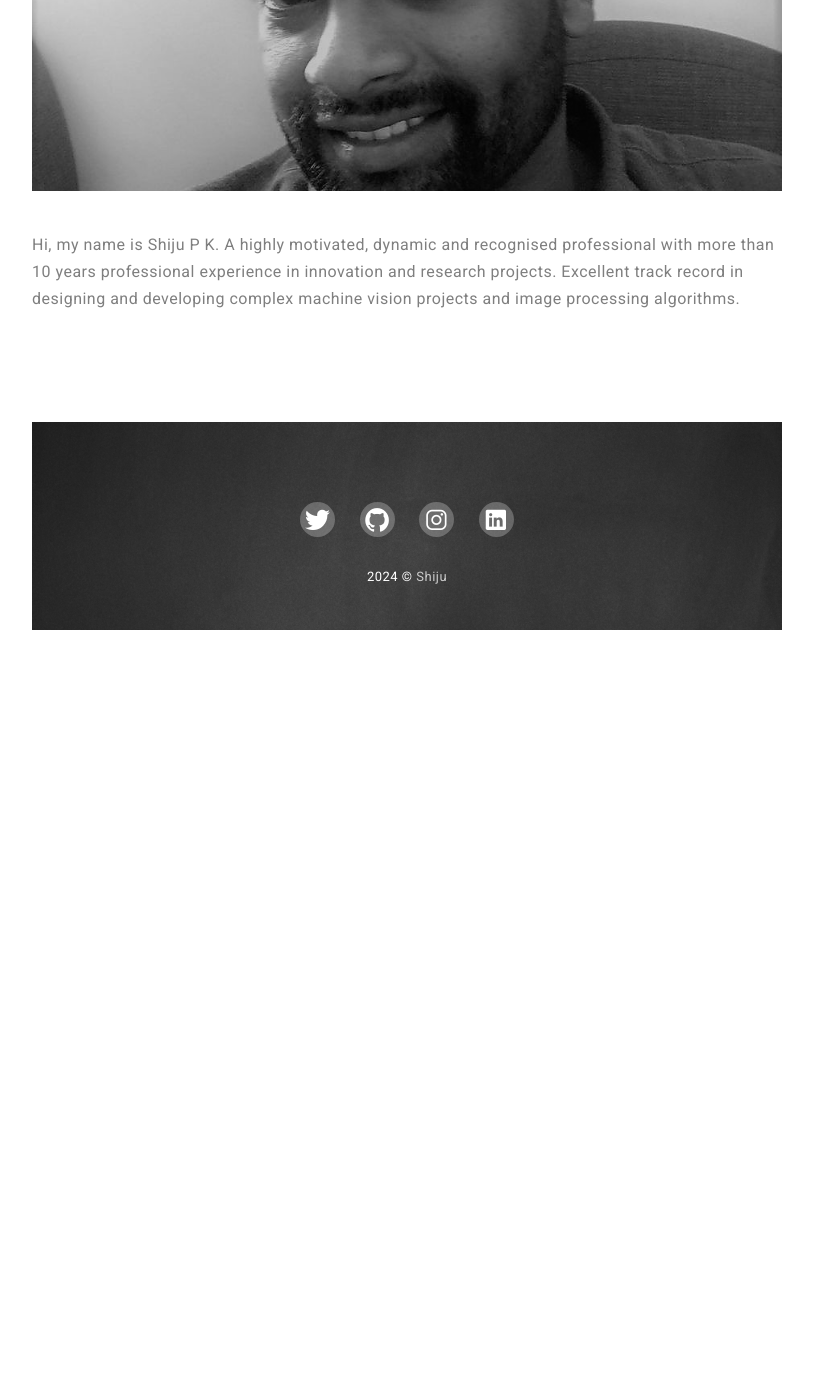
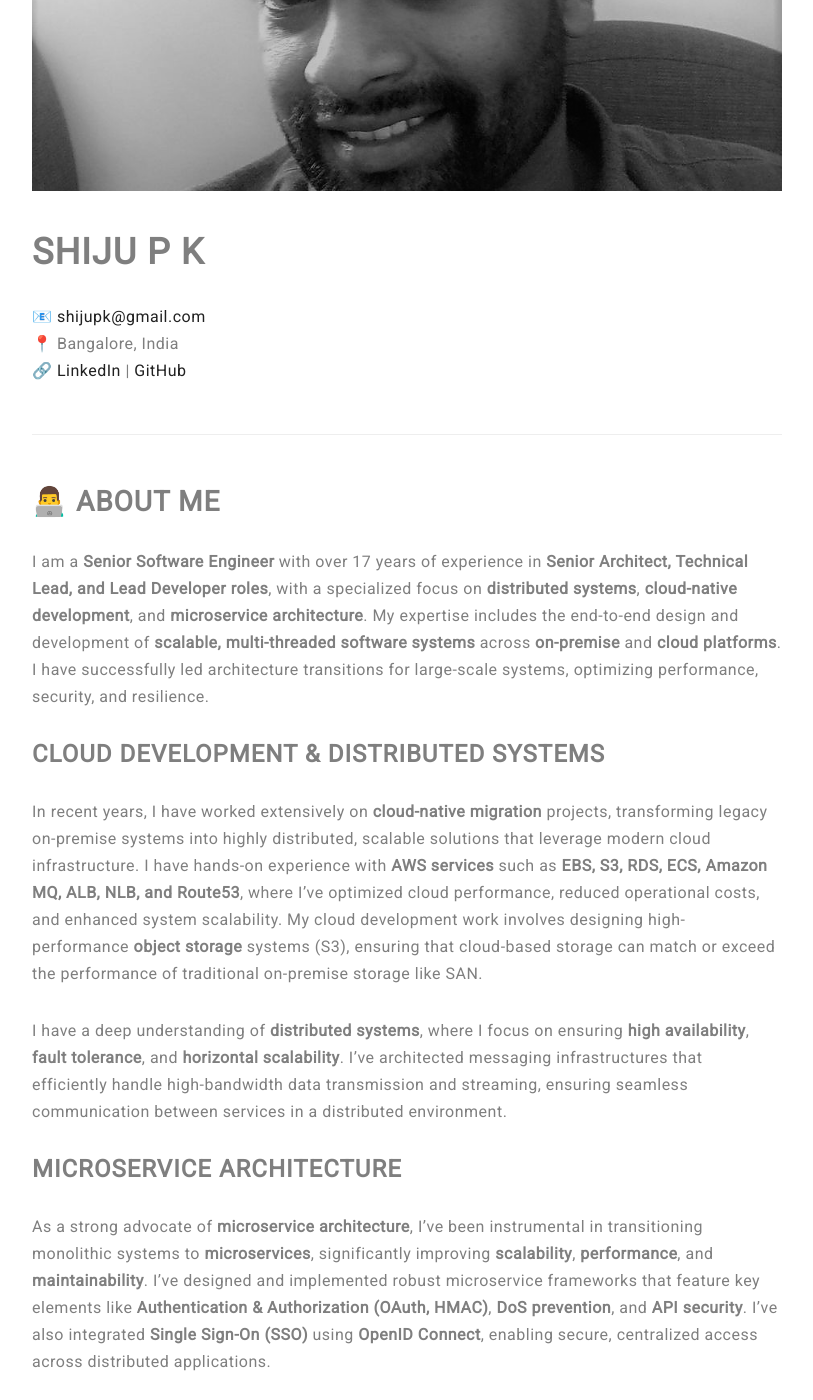
Before and after one commit to shijupk/shijupk.github.io, a Jekyll site: the page built from _pages/about.md, in a window 1280 px wide and 1400 px high, scrolled down 562 px. Shown: the whole window, without its empty margins (233-1046 px from the left). Built offline with Jekyll 4.4.1, drawn with Linux system fonts in a browser that asks for light colours; nearby versions of some CDN libraries; before the commit the page ends 1192 px from its top, so only the background shows below that; some of the changed text lies outside the part shown.

Commit message:
Update about.md

```diff
--- a/_pages/about.md
+++ b/_pages/about.md
@@ -5,4 +5,46 @@ permalink: /about/
 image: images/01.jpg
 ---
 
-Hi, my name is Shiju P K. A highly motivated, dynamic and recognised professional with more than 10 years professional experience in innovation and research projects. Excellent track record in designing and developing complex machine vision projects and image processing algorithms.
+# Shiju P K
+
+📧 [shijupk@gmail.com](mailto:shijupk@gmail.com)
+📍 Bangalore, India
+🔗 [LinkedIn](https://in.linkedin.com/in/shijupk) | [GitHub](https://github.com/shijupk)
+
+---
+
+## 👨‍💻 About Me
+
+I am a **Senior Software Engineer** with over 17 years of experience in **Senior Architect, Technical Lead, and Lead Developer roles**, with a specialized focus on **distributed systems**, **cloud-native development**, and **microservice architecture**. My expertise includes the end-to-end design and development of **scalable, multi-threaded software systems** across **on-premise** and **cloud platforms**. I have successfully led architecture transitions for large-scale systems, optimizing performance, security, and resilience.
+
+### Cloud Development & Distributed Systems
+
+In recent years, I have worked extensively on **cloud-native migration** projects, transforming legacy on-premise systems into highly distributed, scalable solutions that leverage modern cloud infrastructure. I have hands-on experience with **AWS services** such as **EBS, S3, RDS, ECS, Amazon MQ, ALB, NLB, and Route53**, where I’ve optimized cloud performance, reduced operational costs, and enhanced system scalability. My cloud development work involves designing high-performance **object storage** systems (S3), ensuring that cloud-based storage can match or exceed the performance of traditional on-premise storage like SAN.
+
+I have a deep understanding of **distributed systems**, where I focus on ensuring **high availability**, **fault tolerance**, and **horizontal scalability**. I’ve architected messaging infrastructures that efficiently handle high-bandwidth data transmission and streaming, ensuring seamless communication between services in a distributed environment.
+
+### Microservice Architecture
+
+As a strong advocate of **microservice architecture**, I’ve been instrumental in transitioning monolithic systems to **microservices**, significantly improving **scalability**, **performance**, and **maintainability**. I’ve designed and implemented robust microservice frameworks that feature key elements like **Authentication & Authorization (OAuth, HMAC)**, **DoS prevention**, and **API security**. I’ve also integrated **Single Sign-On (SSO)** using **OpenID Connect**, enabling secure, centralized access across distributed applications.
+
+My work in this space includes building **horizontally scalable, highly available microservices** for critical systems such as **Philips Picture Archival and Communication System (PACS)**. These services have been designed to handle massive data loads and ensure fast, efficient retrieval and processing of medical images in hospital environments.
+
+### Technical Expertise
+
+With deep expertise in **C++11/17**, **C# (.NET 8.0)**, and **Python**, I write efficient, high-performance code for distributed, real-time applications. My strengths include:
+
+- **Architecture & Design Patterns**: Microservices, Pub-Sub, Active-Object, Strategy, MVVM, and more.
+- **Cloud Platforms**: AWS (EBS, S3, RDS, ECS, Amazon MQ, ALB, NLB, Route53).
+- **Performance Tuning**: Optimizing algorithms and software performance using instruction sets such as **AVX** and **SSE3**.
+- **Image Processing & Machine Learning**: Developing advanced algorithms for medical imaging, including **mammography tomography workflows**, and high-bandwidth streaming solutions.
+- **Security & Resilience**: Implementing security frameworks for microservices, focusing on **OAuth**, **HMAC**, **DoS prevention**, and secure API gateways.
+
+### My Approach
+
+I am passionate about **deep problem analysis** and strive to deliver solutions that solve challenges in the **first attempt**. I’ve introduced methodologies like **Test-Driven Development (TDD)** and **Performance-First** development, ensuring the systems I build are not only robust but also maintainable and high-performing.
+
+As a technical leader, I work closely with teams, conducting regular **design and code reviews**, and guiding the architectural direction to ensure high-quality software delivery. I thrive in environments where I can contribute as an architect or lead developer, solving complex challenges in cloud and distributed systems, while continuing to push the boundaries of software development.
+
+I’m always looking for opportunities that allow me to leverage my skills in **cloud development**, **distributed systems**, and **microservice architecture**, while continually enhancing my craft through challenging and innovative projects.
+
+---
```
